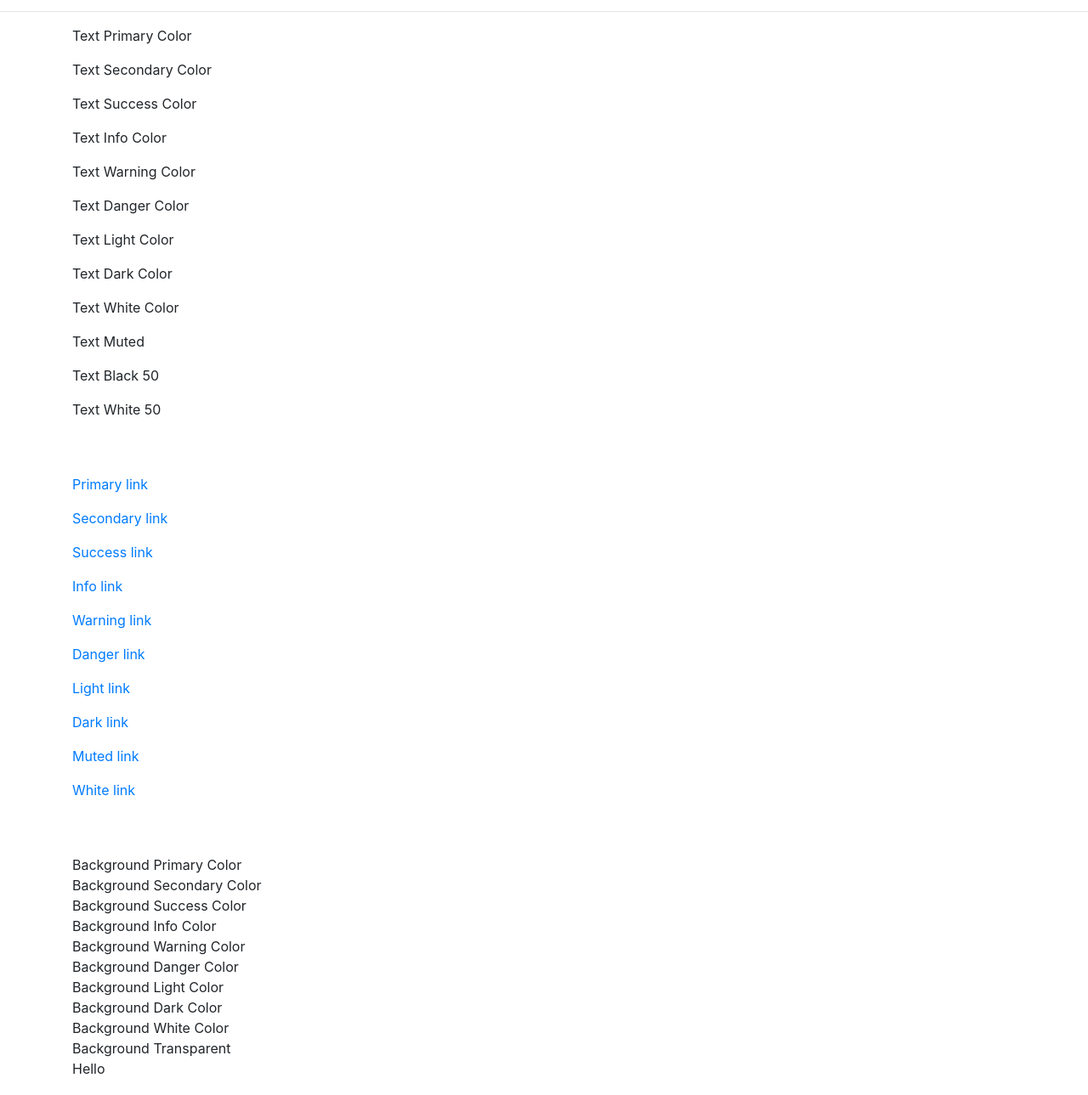
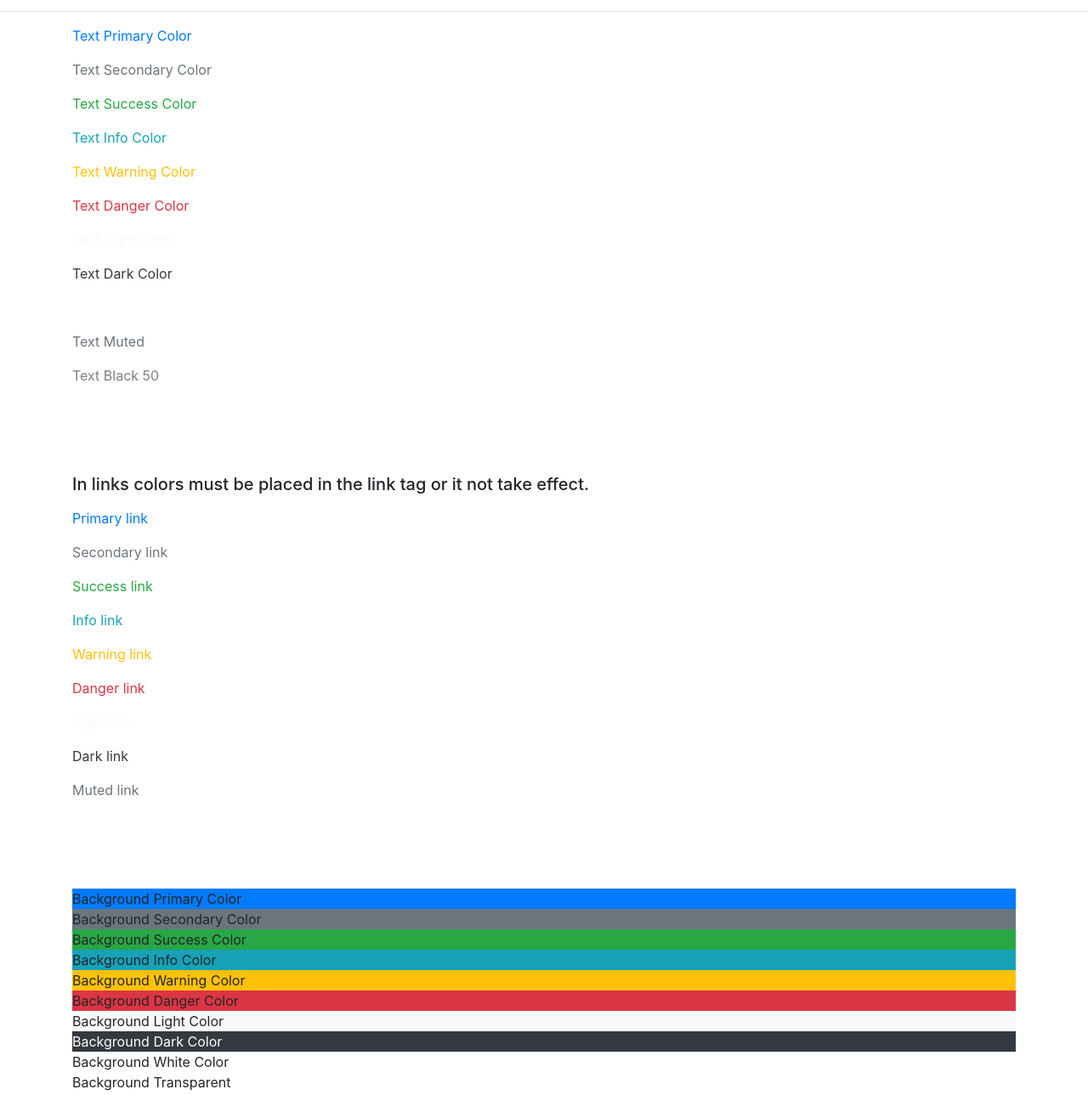
Before and after one commit to netogerbi/bootstrap-c1, a plain HTML site: page bootstrap_sandbox_starter/2_5_colors_background.html in a window 1280 px wide. Shown: the part 175-1464 px from the top of the page at 85% size. Drawn offline with nearby package versions, Linux system fonts and the light colour scheme.

Commit message:
Colors and backgroud utilities

```diff
--- a/bootstrap_sandbox_starter/2_5_colors_background.html
+++ b/bootstrap_sandbox_starter/2_5_colors_background.html
@@ -88,71 +88,73 @@
         <!--###################START HERE####################-->
 
         <!-- TEXT COLORS -->
-        <p>Text Primary Color</p>
-        <p>Text Secondary Color</p>
-        <p>Text Success Color</p>
-        <p>Text Info Color</p>
-        <p>Text Warning Color</p>
-        <p>Text Danger Color</p>
-        <p>Text Light Color</p>
-        <p>Text Dark Color</p>
-        <p>Text White Color</p>
-        <p>Text Muted</p>
-        <p>Text Black 50</p>
-        <p>Text White 50</p>
+        <p class="text-primary">Text Primary Color</p>
+        <p class="text-secondary">Text Secondary Color</p>
+        <p class="text-success">Text Success Color</p>
+        <p class="text-info">Text Info Color</p>
+        <p class="text-warning">Text Warning Color</p>
+        <p class="text-danger">Text Danger Color</p>
+        <p class="text-light">Text Light Color</p>
+        <p class="text-dark">Text Dark Color</p>
+        <p class="text-white">Text White Color</p>
+        <p class="text-muted">Text Muted</p>
+        <p class="text-black-50">Text Black 50</p>
+        <p class="text-white-50">Text White 50</p>
 
         <br>
         <br>
 
         <!-- LINK COLORS -->
+        <h3 class="blockquote">In links colors must be placed in the link tag or it not take effect.</h3>
+
         <p>
-            <a href="#">Primary link</a>
+            <a href="#" class="text-primary">Primary link</a>
         </p>
         <p>
-            <a href="#">Secondary link</a>
+            <a href="#" class="text-secondary">Secondary link</a>
         </p>
         <p>
-            <a href="#">Success link</a>
+            <a href="#" class="text-success">Success link</a>
         </p>
         <p>
-            <a href="#">Info link</a>
+            <a href="#" class="text-info">Info link</a>
         </p>
         <p>
-            <a href="#">Warning link</a>
+            <a href="#" class="text-warning">Warning link</a>
         </p>
         <p>
-            <a href="#">Danger link</a>
+            <a href="#" class="text-danger">Danger link</a>
         </p>
         <p>
-            <a href="#">Light link</a>
+            <a href="#" class="text-light">Light link</a>
         </p>
         <p>
-            <a href="#">Dark link</a>
+            <a href="#" class="text-dark">Dark link</a>
         </p>
         <p>
-            <a href="#">Muted link</a>
+            <a href="#" class="text-muted">Muted link</a>
         </p>
         <p>
-            <a href="#">White link</a>
+            <a href="#" class="text-white">White link</a>
         </p>
 
         <br>
         <br>
 
         <!-- BACKGROUND COLORS -->
-        <div>Background Primary Color</div>
-        <div>Background Secondary Color</div>
-        <div>Background Success Color</div>
-        <div>Background Info Color</div>
-        <div>Background Warning Color</div>
-        <div>Background Danger Color</div>
-        <div>Background Light Color</div>
-        <div>Background Dark Color</div>
-        <div>Background White Color</div>
-        <div>Background Transparent</div>
+        <div class="bg-primary">Background Primary Color</div>
+        <div class="bg-secondary">Background Secondary Color</div>
+        <div class="bg-success">Background Success Color</div>
+        <div class="bg-info">Background Info Color</div>
+        <div class="bg-warning">Background Warning Color</div>
+        <div class="bg-danger">Background Danger Color</div>
+        <div class="bg-light">Background Light Color</div>
+        <div class="bg-dark text-white">Background Dark Color</div>
+        <div class="bg-white">Background White Color</div>
+        <div class="bg-transparent">Background Transparent</div>
 
         <!-- INVISIBLE -->
-        <p>Hello</p>
+        <p class="invisible">Hello</p>
 
     </div>
     <!-- ./container -->
```
